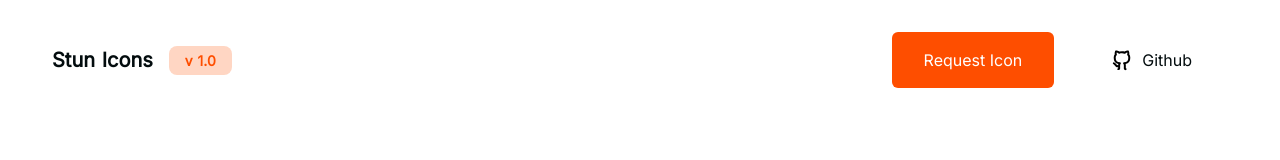
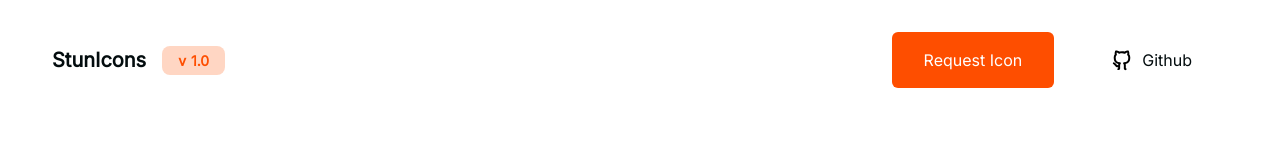
Before and after one commit to stunicons/stunicons.com, a Nuxt app: page / in a window 1280 px wide. Shown: the top 160 px of the page. Built offline with nearby package versions, Linux system fonts and the light colour scheme.

Commit message:
style: remaking logo

```diff
--- a/components/Navbar.vue
+++ b/components/Navbar.vue
@@ -3,7 +3,7 @@
     <nav class="navbar--wrapper">
       <div class="navbar--logo">
         <div class="logo">
-          <h6 id="logo">Stun Icons</h6>
+          <h6 id="logo">StunIcons</h6>
         </div>
         <!--        version component-->
         <version />
```
